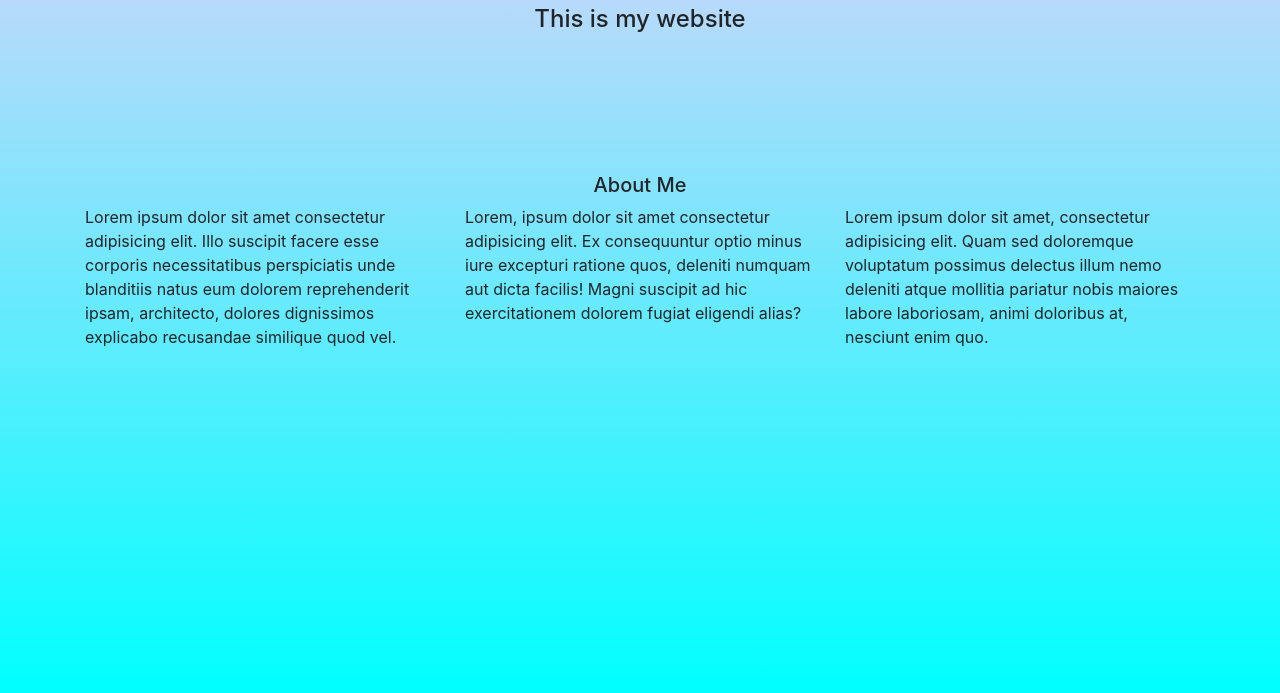
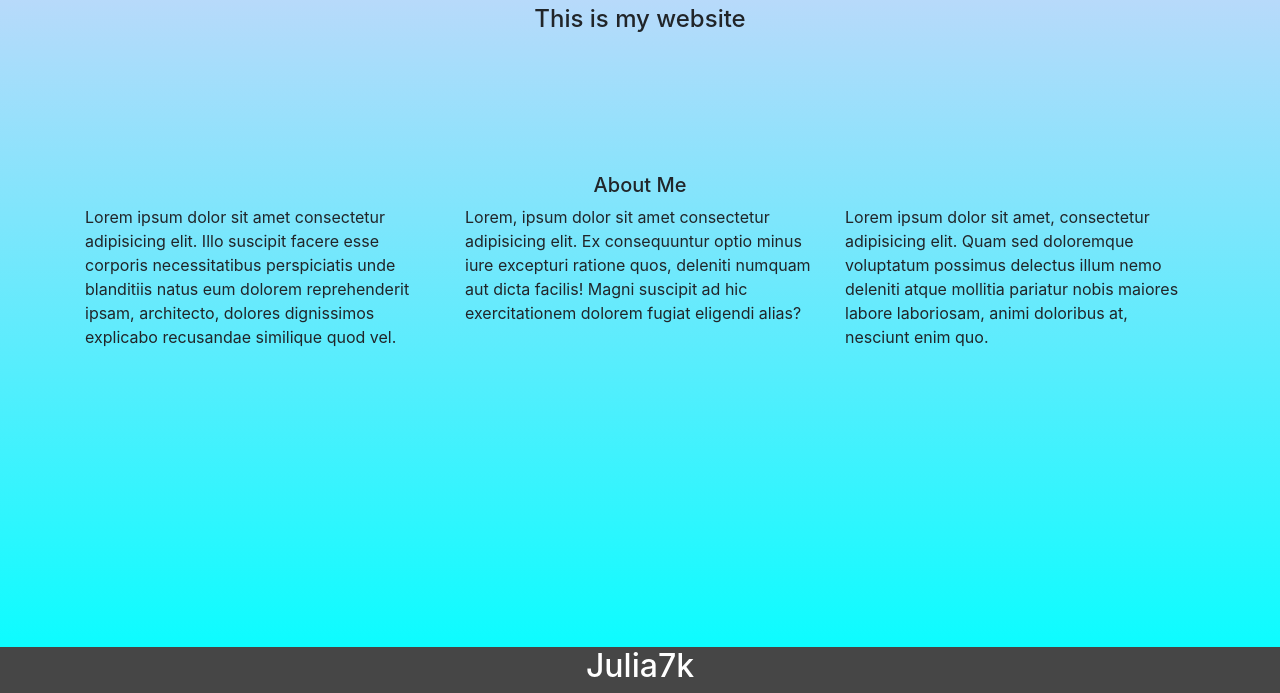
Before and after one commit to julia7hk/julia7hk.github.io, a plain HTML site: page index.html in a window 1280 px wide. Shown: the part 107-800 px from the top of the page. Drawn offline with nearby package versions, Linux system fonts and the light colour scheme.

Commit message:
added footer

```diff
--- a/design.css
+++ b/design.css
@@ -21,3 +21,12 @@ h5 {
 
 	/* background-color: lightskyblue; */
 }
+
+footer {
+	position: fixed;
+	bottom: 0;
+	width: 100%;
+	background-color: rgb(70, 70, 70);
+	color: white;
+	text-align: center;
+}
--- a/index.html
+++ b/index.html
@@ -57,4 +57,7 @@
 	  </div>
 	<!-- <a href="PokemonChart.html">Pokemon Chart</a> -->
 </body>
+<footer>
+	<h2>Julia7k</h2>
+</footer>
 </html>
```
Also changed, not shown: 1 other file.
